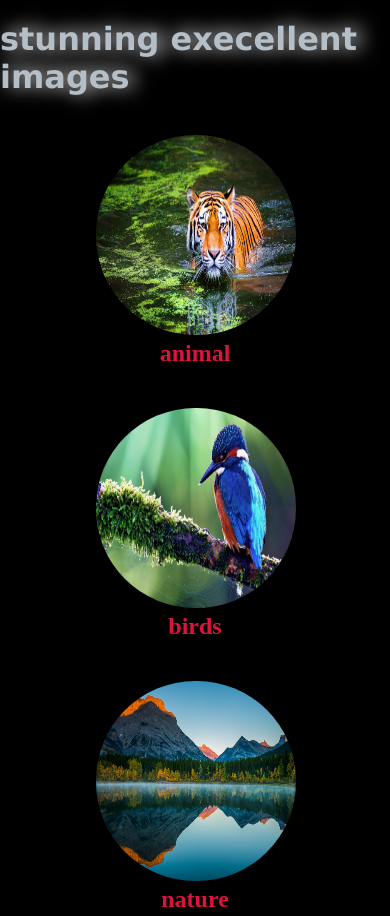
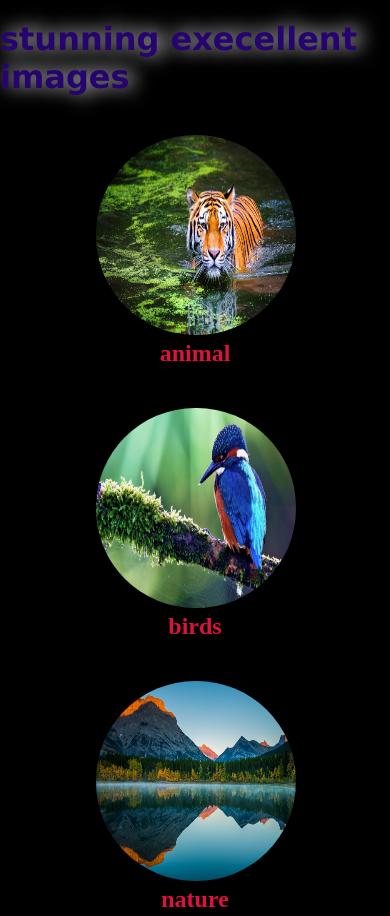
Before and after one commit to palani2001/form, a plain HTML site: page index.html in a window 390 px wide. Shown: the top 916 px of the page. Drawn offline with Linux system fonts and the light colour scheme.

Commit message:
css updated

```diff
--- a/gallery.css
+++ b/gallery.css
@@ -65,7 +65,7 @@ u{
 @media screen and (max-width:600px) {
 
     .beauti{
-        color: rgb(180, 191, 200);
+        color: rgb(38, 3, 112);
     }
 
 }
```
